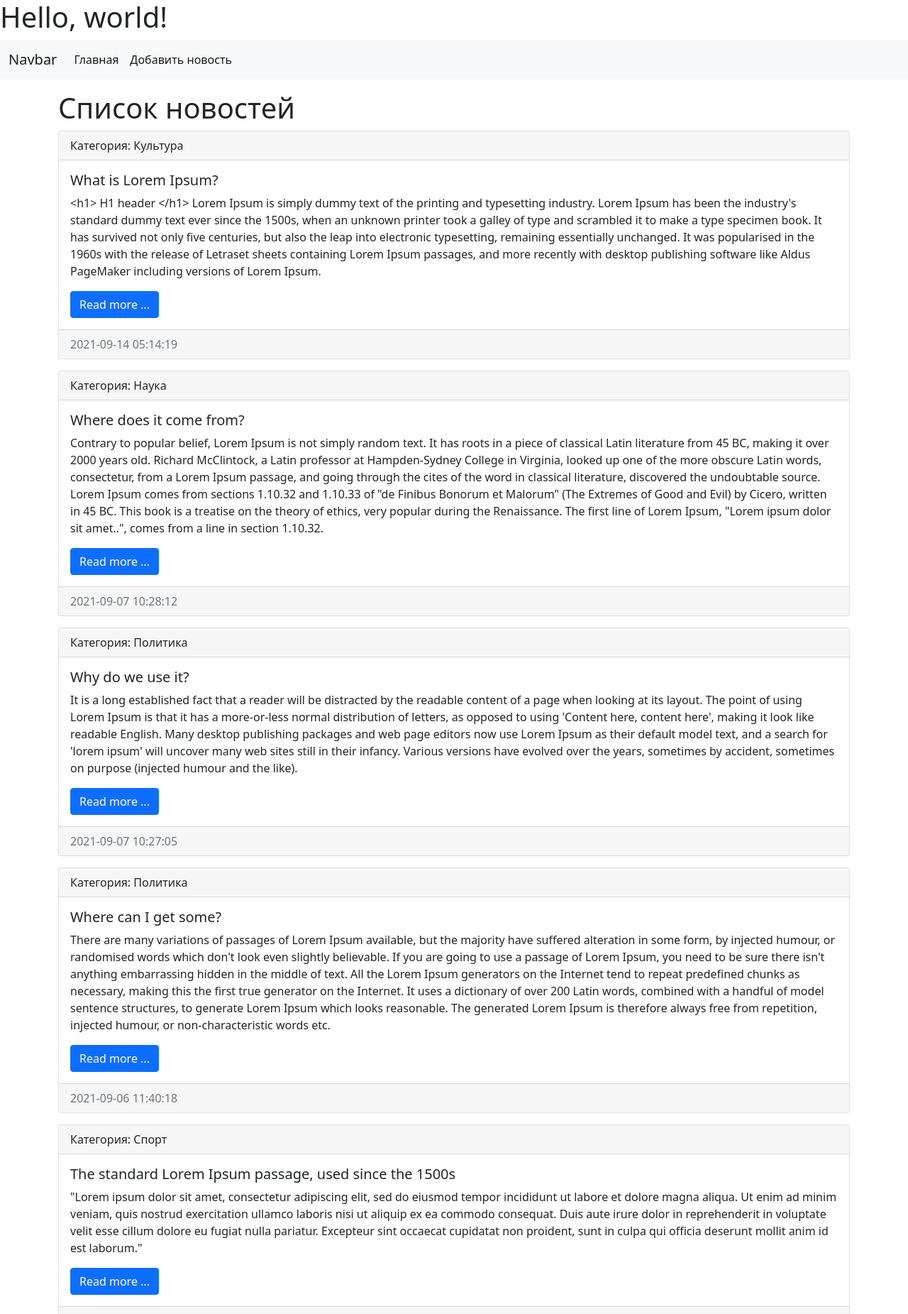
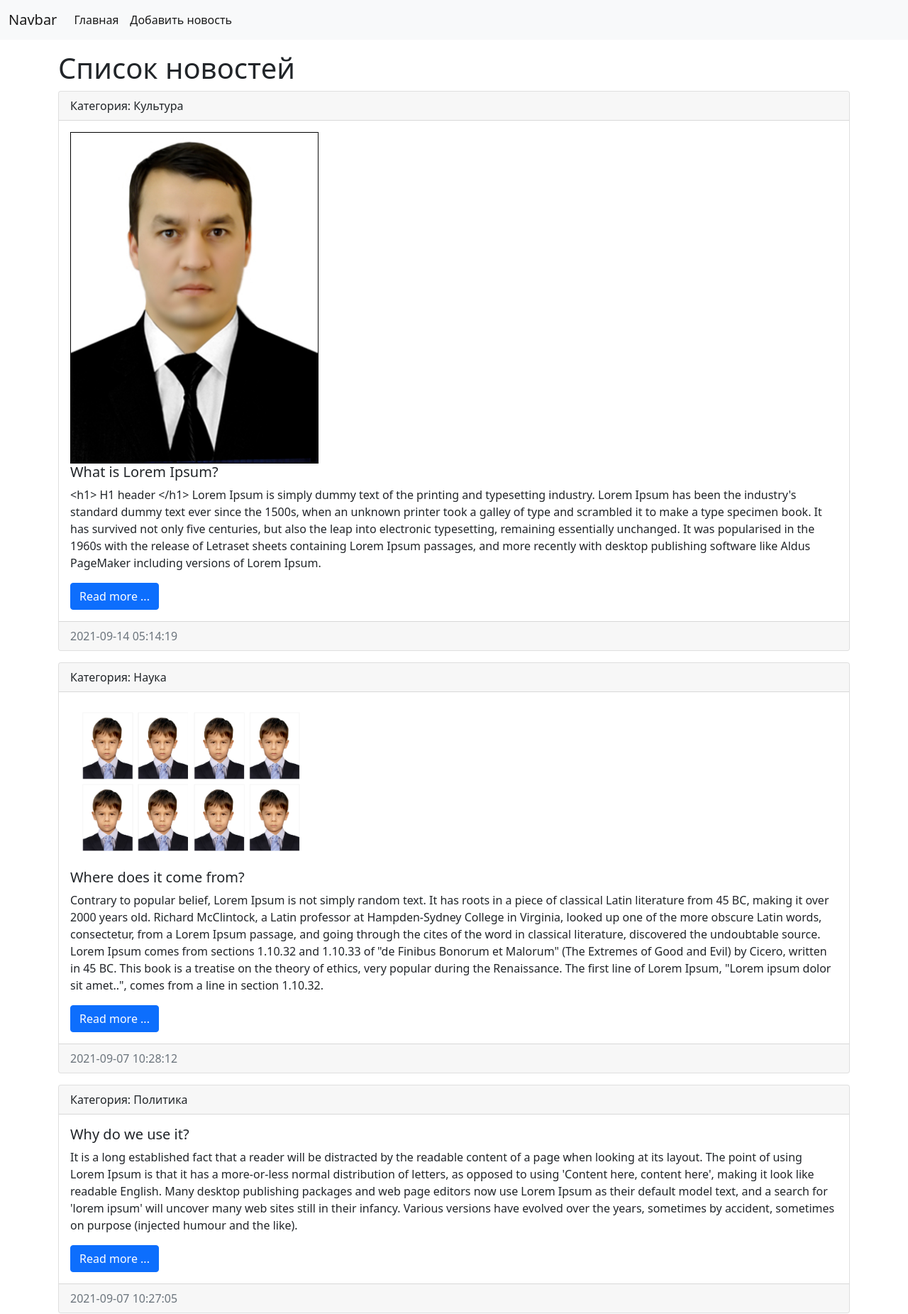
Before and after one commit to Ali-Uik/python, a Django app: page / in a window 1280 px wide. Shown: the top 1851 px of the page at 71% size. Run offline with Django 3.2, Linux system fonts and the light colour scheme; data comes from the database, SQL or seed files in the repository; both versions use the stored data as it was after the commit.

Commit message:
adding photo

```diff
--- a/mysite/news/templates/news/index.html
+++ b/mysite/news/templates/news/index.html
@@ -12,7 +12,7 @@
     <title>{{ title }}</title>
 </head>
 <body>
-<h1>Hello, world!</h1>
+<!--<h1>Hello, world!</h1>-->
 <nav class="navbar navbar-expand-lg navbar-light bg-light">
     <div class="container-fluid">
         <a class="navbar-brand" href="#">Navbar</a>
@@ -25,6 +25,7 @@
     </div>
 </nav>
 <div class="container mt-3">
+
     <h1>{{ title }}</h1>
     <div class="row">
         <div class="col-md-12">
@@ -34,9 +35,18 @@
                     Категория: {{ item.category }}
                 </div>
                 <div class="card-body">
-                    <h5 class="card-title">{{ item.title }}</h5>
-                    <p class="card-text">{{ item.content }}</p>
-                    <a href="#" class="btn btn-primary">Read more ...</a>
+                    <div class="media">
+                        {% if item.photo %}
+                            <img src="{{ item.photo.url }}" alt="" width="350" class="mr-3">
+<!--                        {% else % }-->
+<!--                            <img src="https://picsum.photos/id/1060/350/235/?blur=2" alt=""  class="mr-3">-->
+                        {% endif %}
+                        <div class="media-body">
+                            <h5 class="card-title">{{ item.title }}</h5>
+                            <p class="card-text">{{ item.content }}</p>
+                            <a href="#" class="btn btn-primary">Read more ...</a>
+                        </div>
+                    </div>
                 </div>
                 <div class="card-footer text-muted">
                     {{ item.created_at|date:"Y-m-d H:i:s" }}
```
Also changed, not shown: mysite/db.sqlite3.
